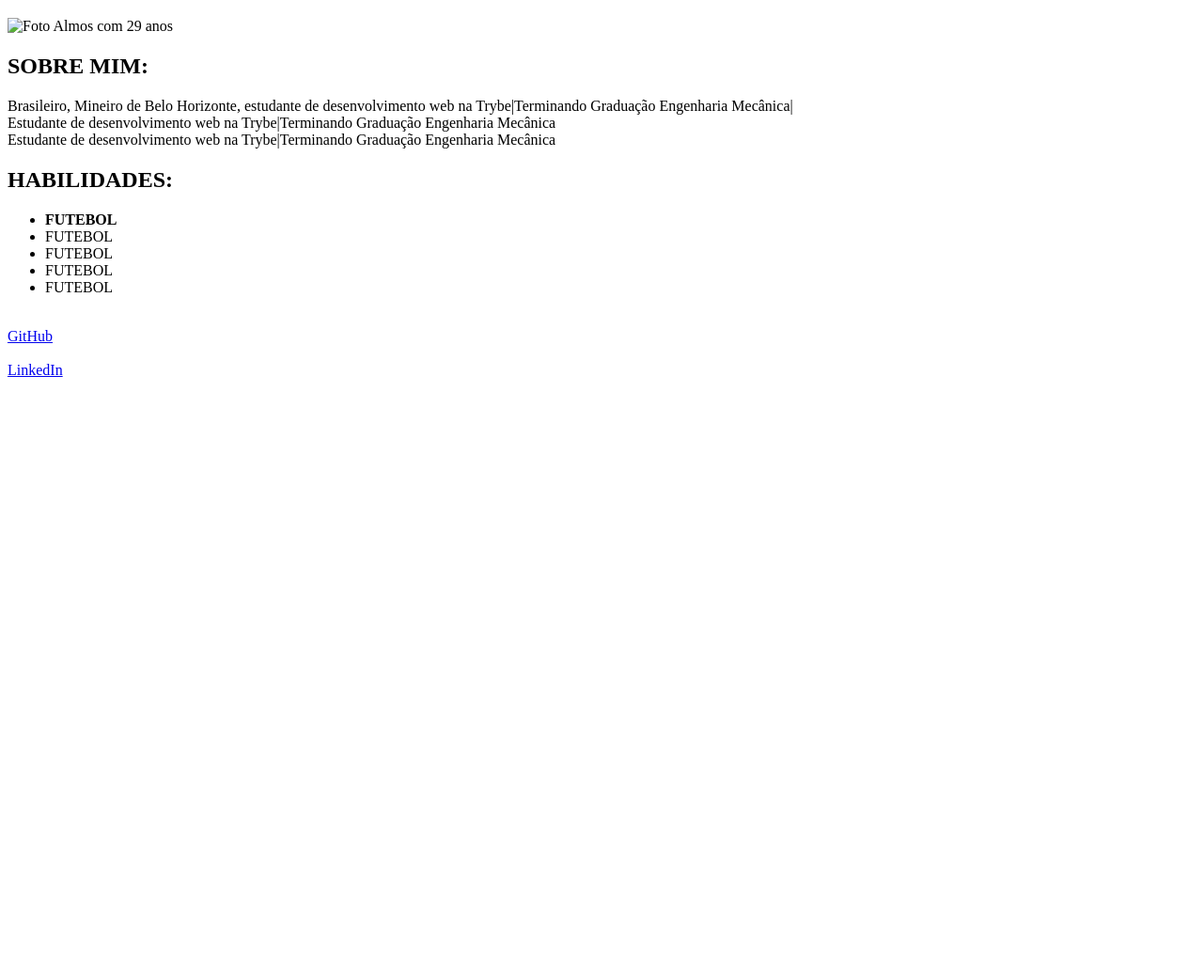
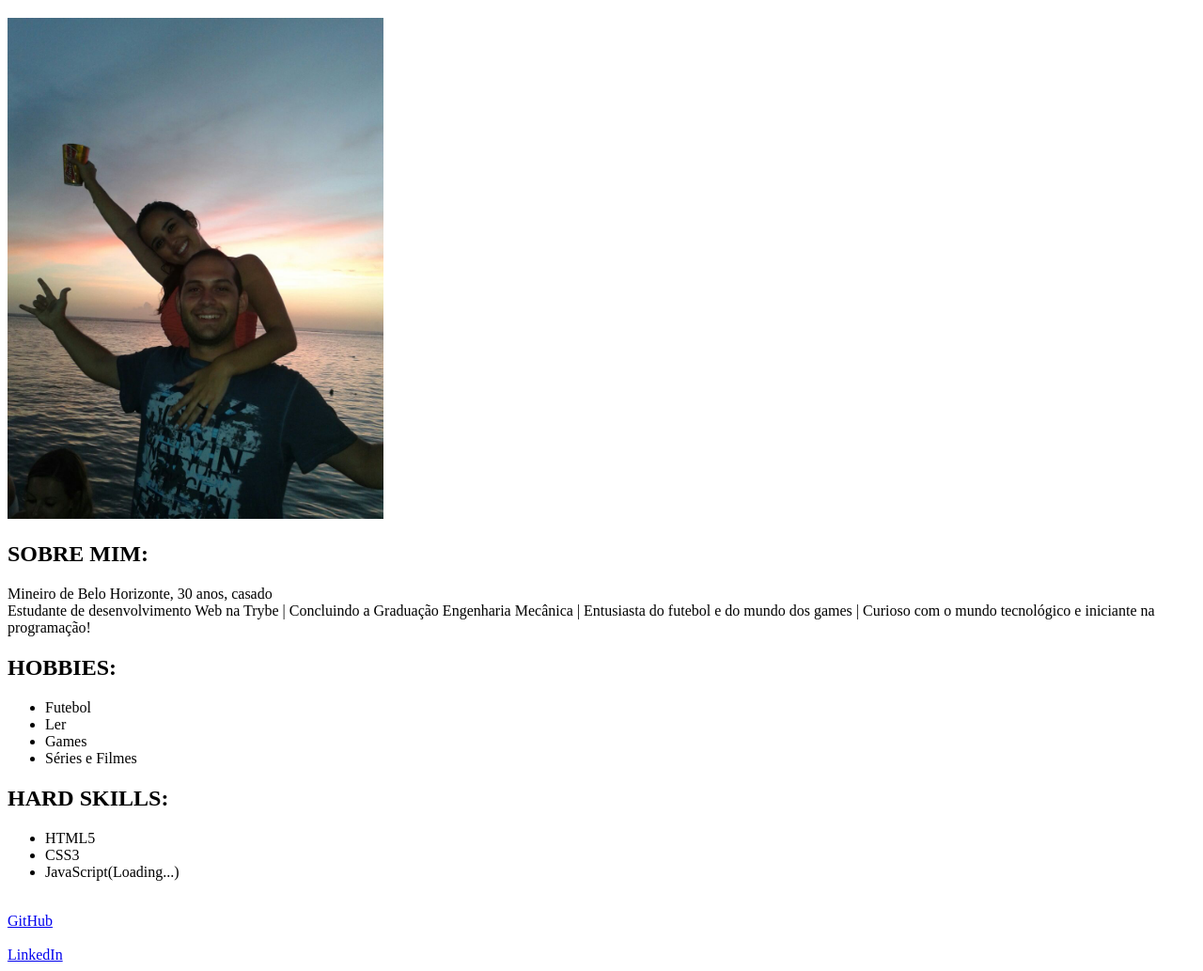
Before and after one commit to AlmosAugusto/AlmosAugusto.github.io, a plain HTML site: page index.html in a window 1280 px wide. Shown: the part 61-1094 px from the top of the page at 94% size. Before the commit the page ends 800 px from the top, so only its background shows below. Drawn offline with Linux system fonts and the light colour scheme.

Commit message:
Primeiras alteraçoes Portfolio

```diff
--- a/index.html
+++ b/index.html
@@ -10,27 +10,39 @@
 
 <body>
     <h1>Almos Augusto Américo de Tompa Filho</h1>
-    <img src="#" alt="Foto Almos com 29 anos">
+    <img src="20150218_203345000_iOS.jpg" width="400px" alt="Eu e minha Esposa Flavia em Porto Seguro">
     <h2>SOBRE MIM:</h2>
-    <p>Brasileiro, Mineiro de Belo Horizonte, estudante de desenvolvimento web na Trybe|Terminando Graduação Engenharia Mecânica|<br> Estudante de
-        desenvolvimento web na Trybe|Terminando Graduação Engenharia Mecânica <br> Estudante de desenvolvimento web na
-        Trybe|Terminando Graduação Engenharia Mecânica</p>
+    <p>Mineiro de Belo Horizonte, 30 anos, casado <br> Estudante de desenvolvimento Web na Trybe | Concluindo a
+        Graduação Engenharia Mecânica | Entusiasta do futebol e do mundo dos games | Curioso com o mundo tecnológico e
+        iniciante na programação!
+    </p>
+
     <h2>
-        HABILIDADES:
+
+        HOBBIES:
+    </h2>
+    <UL>
+        <LI>Futebol
+        <LI>Ler
+        <LI>Games
+        <LI>Séries e Filmes
+
+    </UL>
+    <h2>
+        HARD SKILLS:
     </h2>
     <ul>
-        <li><strong>FUTEBOL</strong></li>
-        <li>FUTEBOL</li>
-        <li>FUTEBOL</li>
-        <li>FUTEBOL</li>
-        <li>FUTEBOL</li>
+
+        <li>HTML5</li>
+        <li>CSS3</li>
+        <li>JavaScript(Loading...)</li>
 
     </ul>
     <br>
-<a href="#">GitHub</a>
-<br>
-<br>
-<a href="#">LinkedIn</a>
+    <a href="https://github.com/AlmosAugusto" target=blanck>GitHub</a>
+    <br>
+    <br>
+    <a href="https://www.linkedin.com/in/almos-augusto-a6a5ab159/" target=blanck>LinkedIn</a>
 
 </body>
 
```
Also changed, not shown: 20150218_203345000_iOS.jpg (added).
